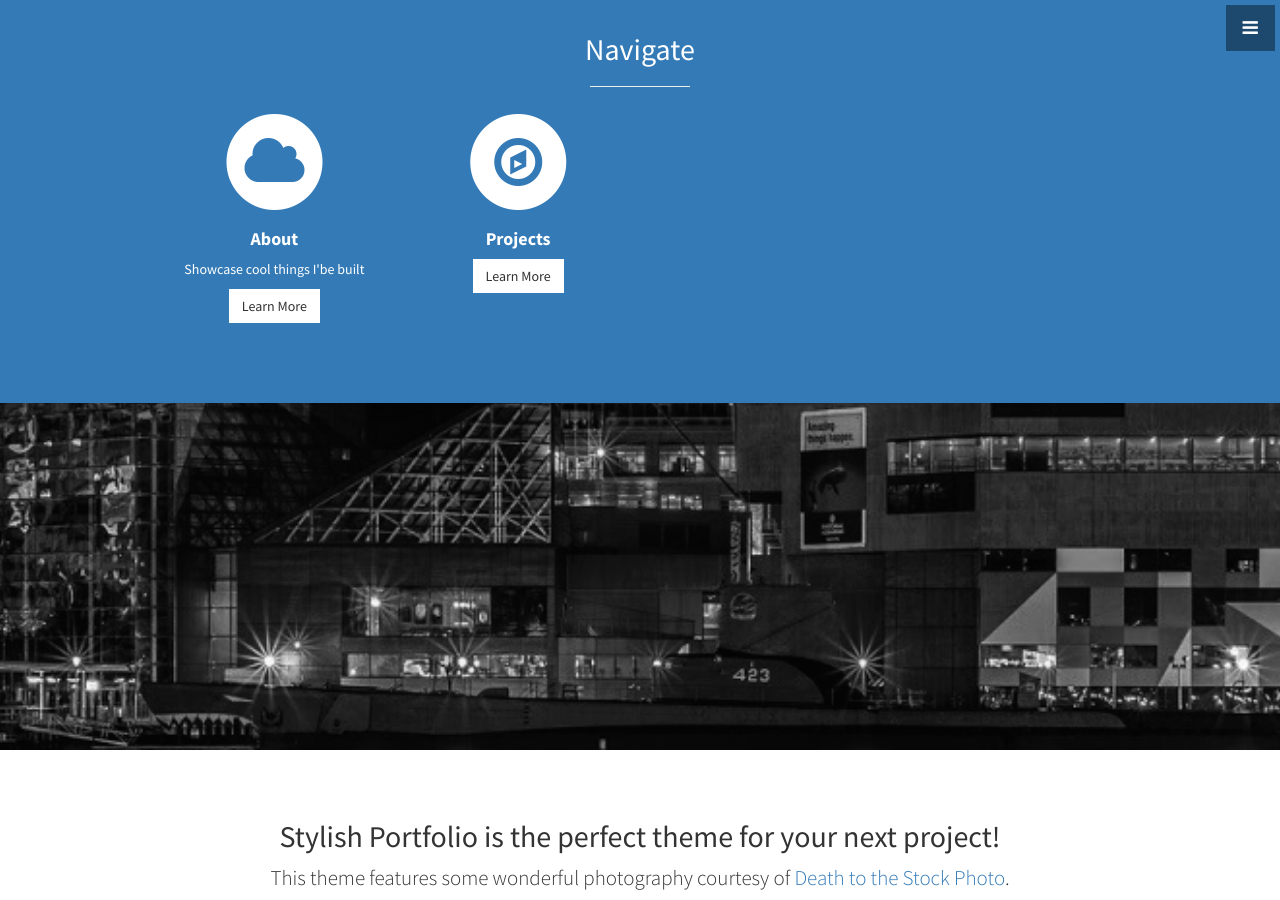
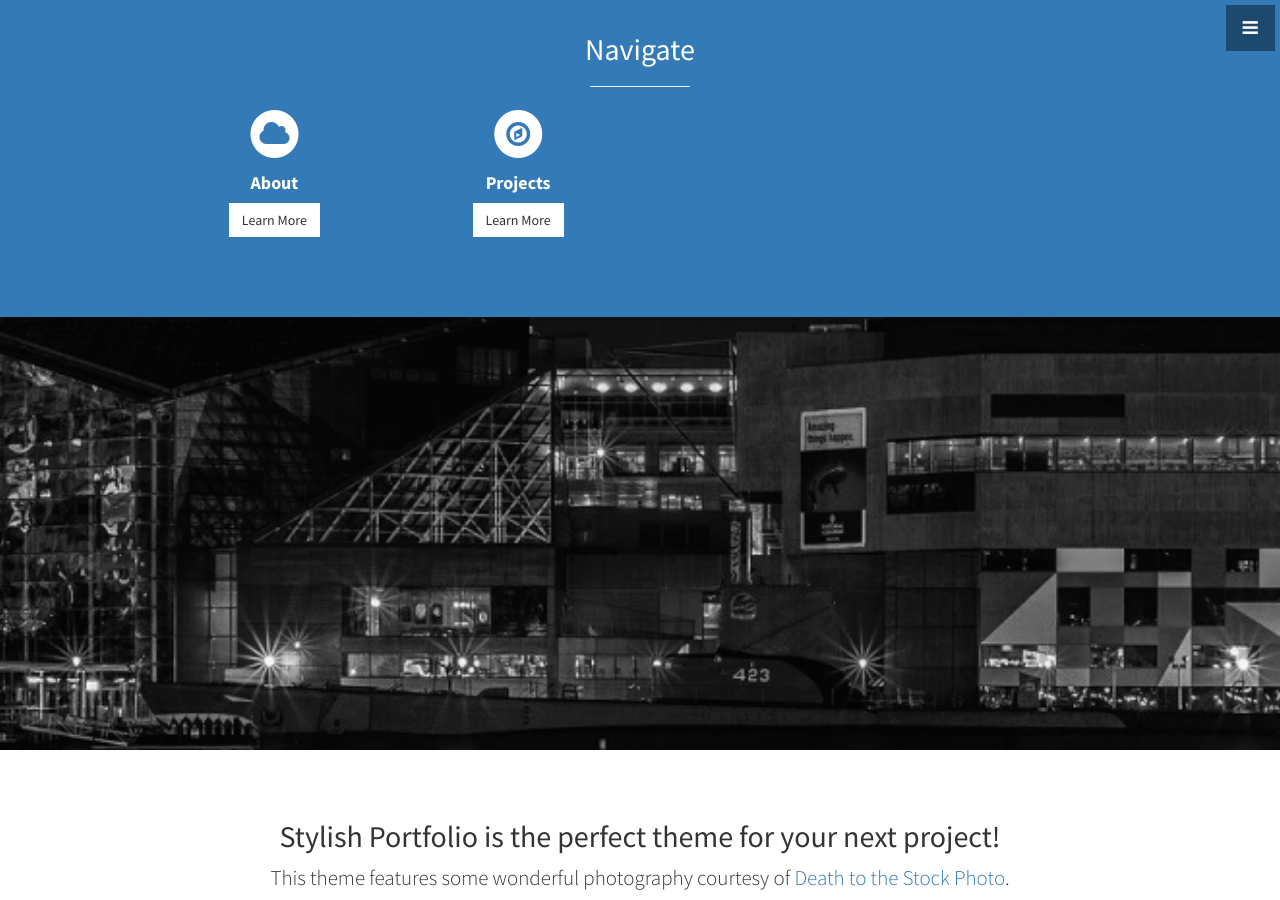
Before and after one commit to healyt22/healyt22.github.io, a Jekyll site: the page built from index.html, in a window 1280 px wide and 900 px high, scrolled down 350 px. Built offline with Jekyll 4.4.1, drawn with Linux system fonts in a browser that asks for light colours.

Commit message:
messin with stuff

```diff
--- a/_includes/header.html
+++ b/_includes/header.html
@@ -16,20 +16,20 @@
             <div class="row">
               <div class="col-md-3 col-sm-6">
                 <div class="service-item">
-                  <span class="fa-stack fa-4x">
+                  <span class="fa-stack fa-2x">
                   <i class="fa fa-circle fa-stack-2x"></i>
                   <i class="fa fa-cloud fa-stack-1x text-primary"></i>
                 </span>
                   <h4>
                     <strong>About</strong>
                   </h4>
-                  <p>Showcase cool things I'be built</p>
+                  <p></p>
                   <a href="#" class="btn btn-light">Learn More</a>
                 </div>
               </div>
               <div class="col-md-3 col-sm-6">
                 <div class="service-item">
-                  <span class="fa-stack fa-4x">
+                  <span class="fa-stack fa-2x">
                   <i class="fa fa-circle fa-stack-2x"></i>
                   <i class="fa fa-compass fa-stack-1x text-primary"></i>
                 </span>
```
